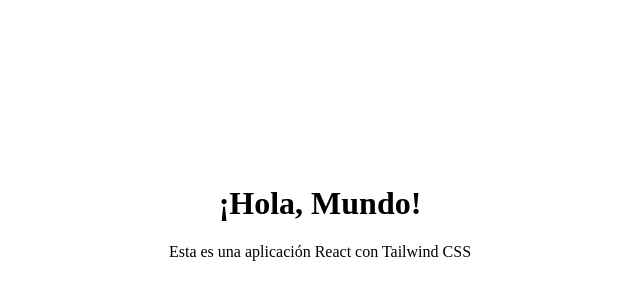
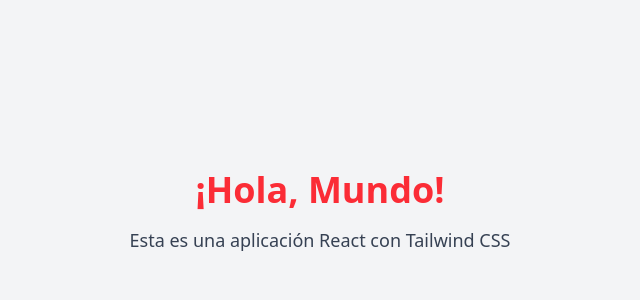
Before and after one commit to CarlotadeMiguel/calculadora_avanzada, a React (Vite) app in the folder Front/: page / in a window 1280 px wide. Shown: the part 188-488 px from the top of the page, without its empty margins (320-960 px from the left). Built offline with nearby package versions, Linux system fonts and the light colour scheme.

Commit message:
Hacer que funcione Tailwind

```diff
--- a/Front/package.json
+++ b/Front/package.json
@@ -16,6 +16,7 @@
   },
   "devDependencies": {
     "@eslint/js": "^9.25.0",
+    "@tailwindcss/postcss": "^4.1.6",
     "@types/react": "^19.1.2",
     "@types/react-dom": "^19.1.2",
     "@vitejs/plugin-react": "^4.4.1",
--- a/Front/postcss.config.js
+++ b/Front/postcss.config.js
@@ -1,6 +1,6 @@
 export default {
     plugins: {
-        tailwindcss: {},
+        "@tailwindcss/postcss": {},
         autoprefixer: {},
       },
   }
--- a/Front/src/index.css
+++ b/Front/src/index.css
@@ -1,3 +1,4 @@
+@import "tailwindcss";
 @tailwind base;
 @tailwind components;
 @tailwind utilities;
```
Also changed, not shown: 1 other file (tests, documents, lock files or other folders).
